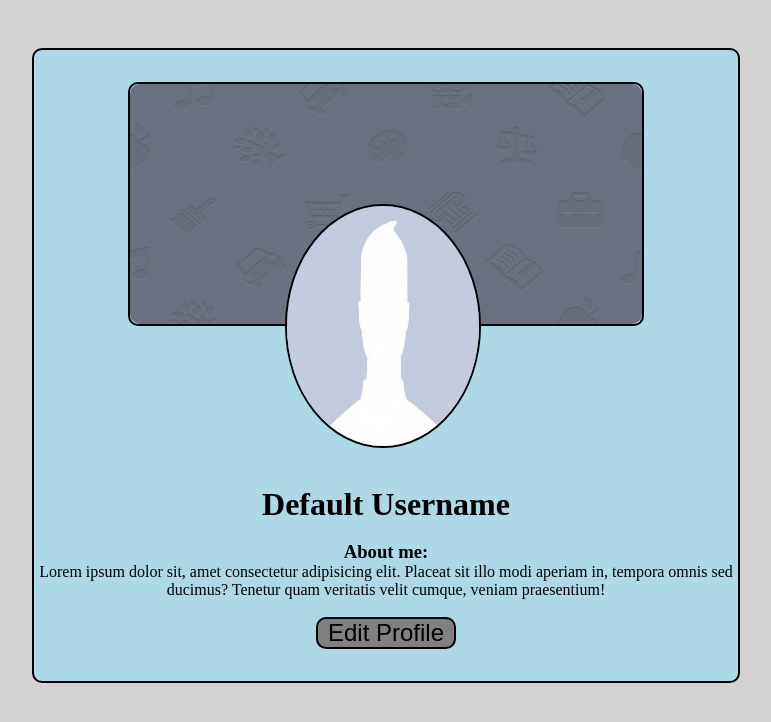
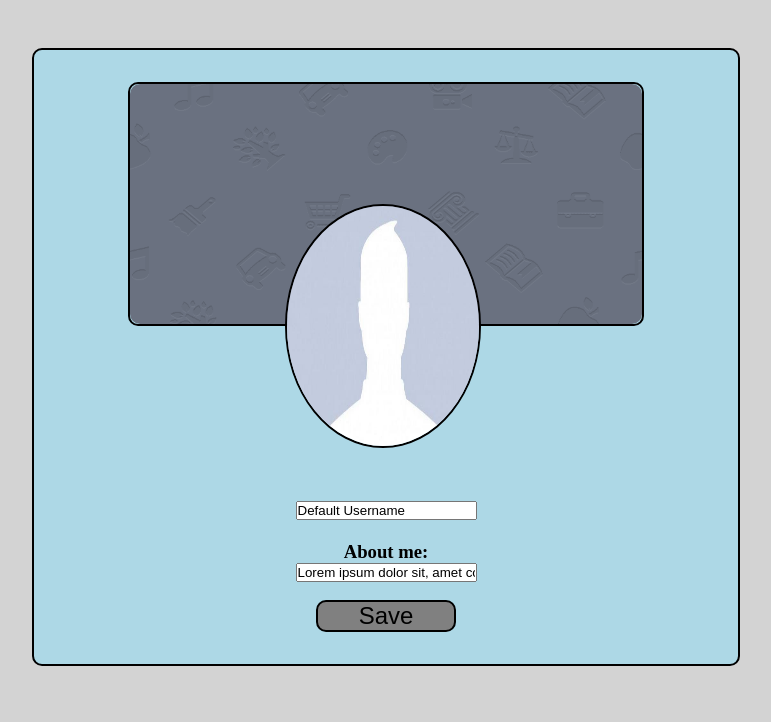
Before and after one commit to shrimp16/Profile-Creater, a plain HTML site: page index.html in a window 1280 px wide. Both pictures are taken after a click on the button "Edit Profile". Shown: the whole page, without its empty margins (254-1025 px from the left). Drawn offline with nearby package versions, Linux system fonts and the light colour scheme.

Commit message:
User can now edit username and about me

```diff
--- a/index.html
+++ b/index.html
@@ -7,6 +7,7 @@
     <meta name="viewport" content="width=device-width, initial-scale=1.0">
     <title>Profile Creator</title>
     <link rel="stylesheet" href="styles.css">
+    <script src="https://ajax.googleapis.com/ajax/libs/jquery/3.5.1/jquery.min.js"></script>
 </head>
 
 <body>
@@ -21,15 +22,17 @@
         </div>
 
         <div class="user-data">
-            <h1>Default Username</h1>
+            <h1 id="username">Default Username</h1>
             <br>
             <h3>About me: </h3>
-            <p class="aboutme">Lorem ipsum dolor sit, amet consectetur adipisicing elit. Placeat sit illo modi aperiam in, tempora omnis sed ducimus? Tenetur quam veritatis velit cumque, veniam praesentium!</p>
+            <p id="aboutme" class="aboutme">Lorem ipsum dolor sit, amet consectetur adipisicing elit. Placeat sit illo modi aperiam in, tempora omnis sed ducimus? Tenetur quam veritatis velit cumque, veniam praesentium!</p>
         </div>
         <br>
-        <button>Edit Profile</button>
+        <button id="editProfile">Edit Profile</button>
+        <button style="display:none" id="save">Save</button>
     </div>
 
+    <script src="script.js"></script>
 </body>
 
 </html>
--- /dev/null
+++ b/script.js
@@ -0,0 +1,31 @@
+let username = document.getElementById("username");
+let aboutMe = document.getElementById("aboutme");
+let button = document.getElementById("editProfile");
+let save = document.getElementById("save");
+
+$('#editProfile').click(() => {
+
+    button.style.display = "none";
+    save.style.display = "block";
+
+    let currentUsername = username.innerText;
+    let currentAboutMe = aboutMe.innerText;
+
+    username.innerHTML = `<input type="text" id="newUsername">`
+    aboutMe.innerHTML = `<input type="text" id="newAboutMe">`
+
+    document.querySelector("#newUsername").value = currentUsername;
+    document.querySelector("#newAboutMe").value = currentAboutMe;
+
+})
+
+$('#save').click(() => {
+
+    button.style.display = "block";
+    save.style.display = "none";
+    let newUsername = document.querySelector("#newUsername").value;
+    let newAboutMe = document.querySelector("#newAboutMe").value;
+
+    username.innerHTML = `<h4>${newUsername}</h4>`;
+    aboutMe.innerHTML = `<p>${newAboutMe}</p>`;
+})
```
